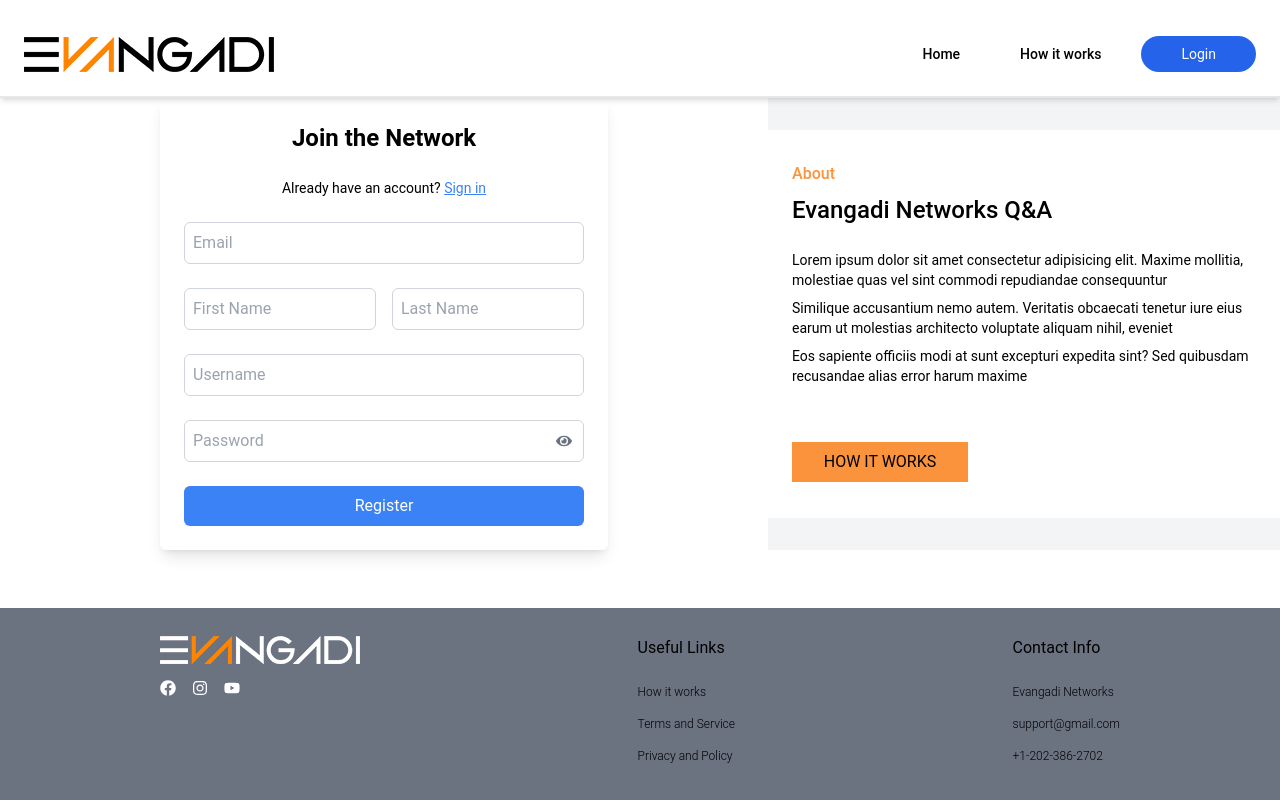
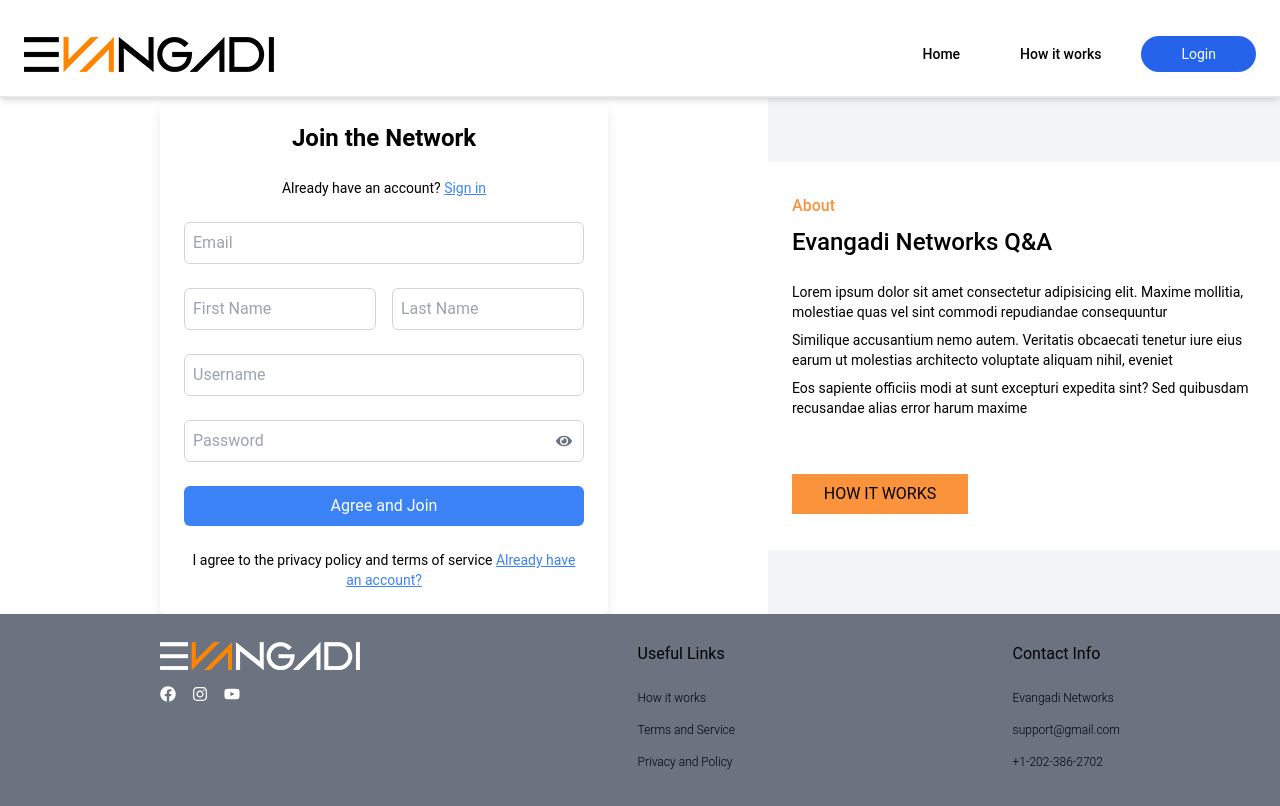
Before and after one commit to LidoHon/Evangadi-Forum-G2, a React (Vite) app in the folder Client/: page /register in a window 1280 px wide. Built offline with nearby package versions, Linux system fonts and the light colour scheme; no server answers.

Commit message:
Update Register.jsx
@the bottom side of registration form, privacy policy and login was not included

```diff
--- a/Client/src/components/Register.jsx
+++ b/Client/src/components/Register.jsx
@@ -122,8 +122,17 @@ const Register = () => {
 				type="submit"
 				className="w-full p-2 bg-blue-500 text-white rounded-md hover:bg-blue-700"
 			>
-				Register
+				Agree and Join
 			</button>
+
+			<p className="text-sm text-center mb-6">
+				I agree to the privacy policy and terms of service{' '}
+				<Link to="/login">
+					<span className="text-blue-500 underline hover:text-blue-700">
+						Already have an account?
+					</span>
+				</Link>
+			</p>
 		</form>
 	);
 };
```
